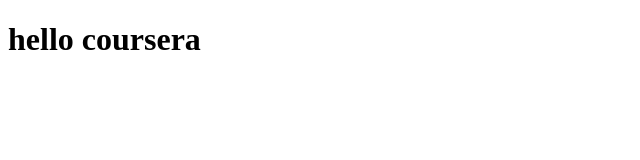
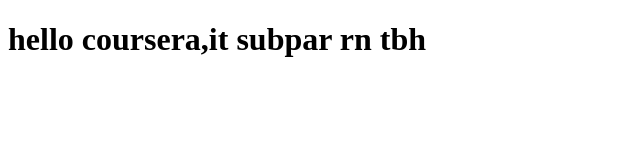
Before and after one commit to gaashvik/coursera_test, a plain HTML site: page site/index.html in a window 1280 px wide. Shown: the whole page, without its empty margins (0-640 px from the left). Drawn offline with Linux system fonts and the light colour scheme.

Commit message:
Small edit

```diff
--- a/site/index.html
+++ b/site/index.html
@@ -6,6 +6,6 @@
 	<title>hello coursera!</title>
 </head>
 <body>
-<h1>hello coursera</h1>
+<h1>hello coursera,it subpar rn tbh</h1>
 </body>
 </html>
```
